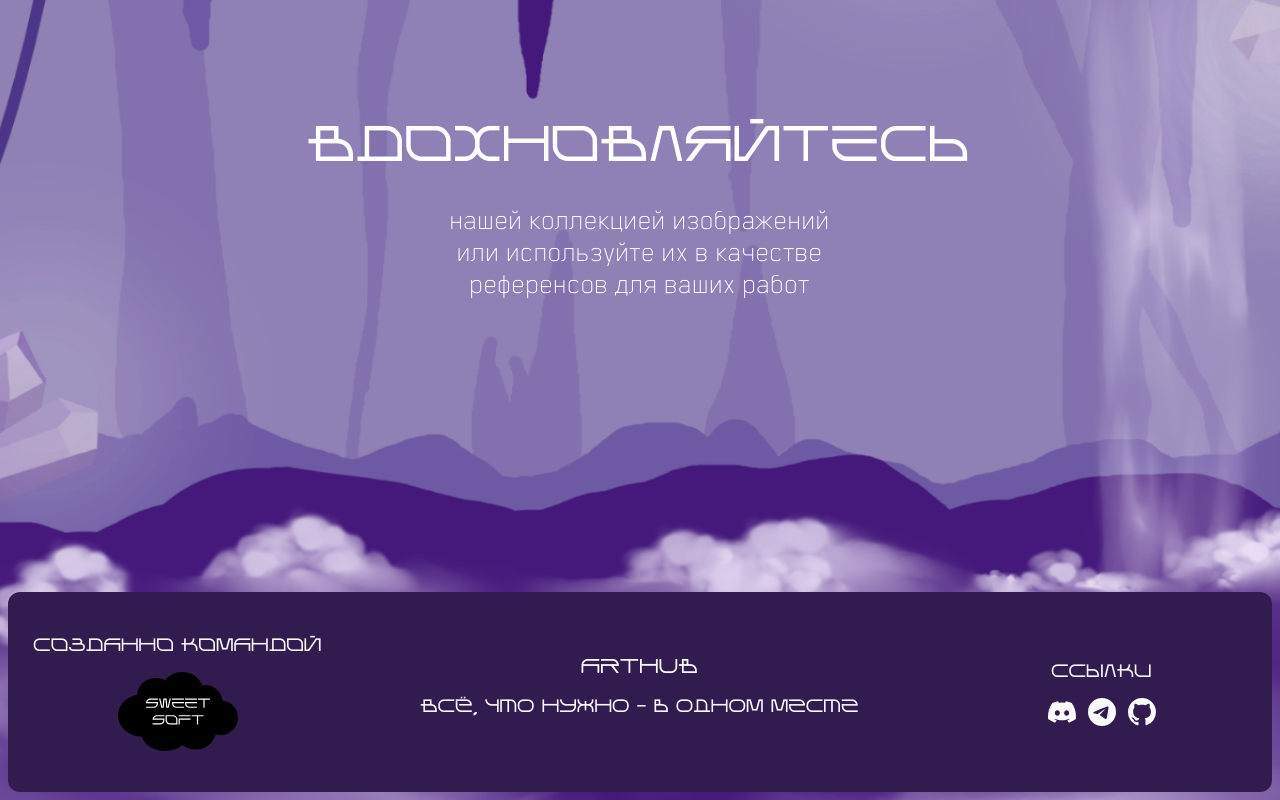
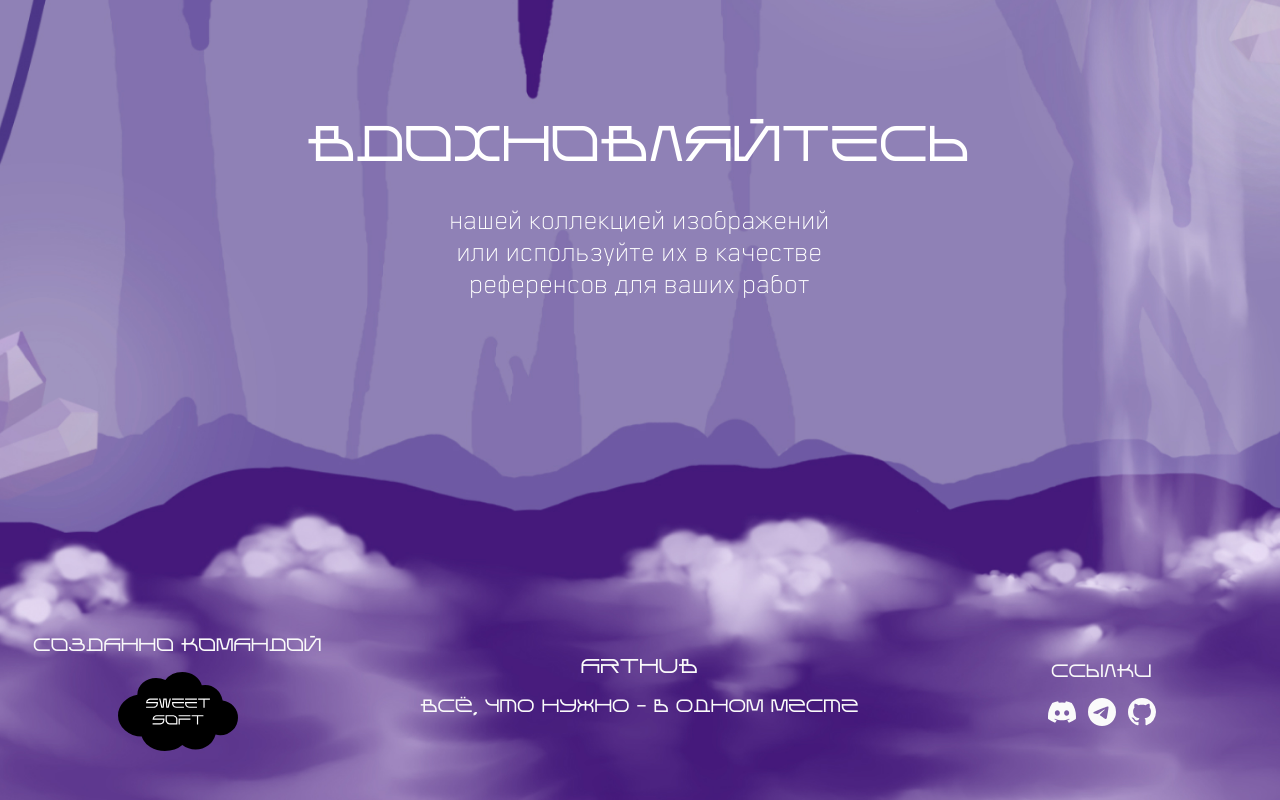
Before and after one commit to AYDLIOH04/arthub-frontend, a Next.js app: page / in a window 1280 px wide. Shown: the part 2816-3616 px from the top of the page. Built offline with nearby package versions, Linux system fonts and the light colour scheme.

Commit message:
мобильная верстка home page

```diff
--- a/tailwind.config.js
+++ b/tailwind.config.js
@@ -14,6 +14,7 @@ module.exports = {
       },
     },
     colors: {
+      inherit: "inherit",
       background: "#321C4F",
       color: "#fff",
       hover: "#A175FF",
```
